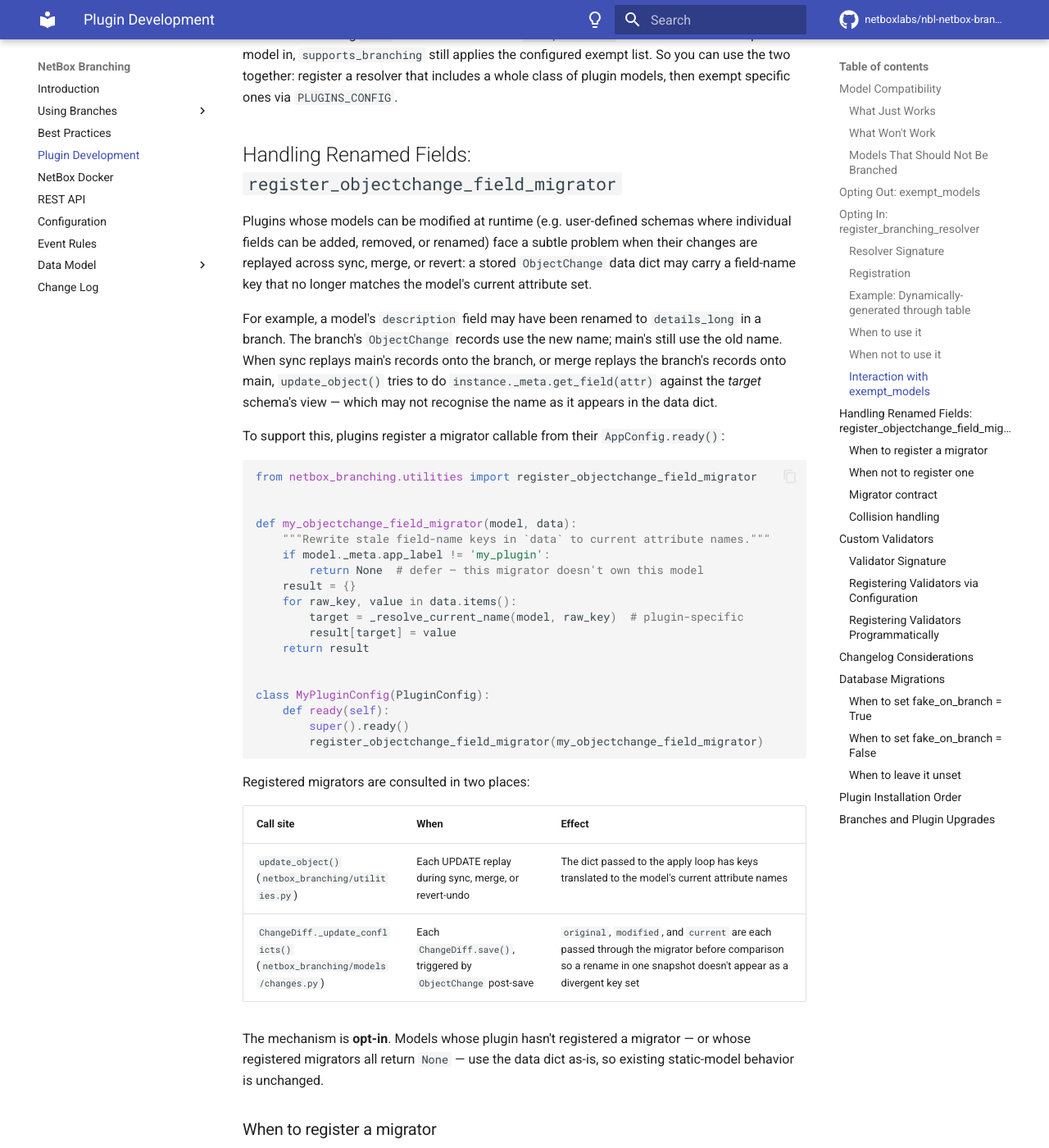
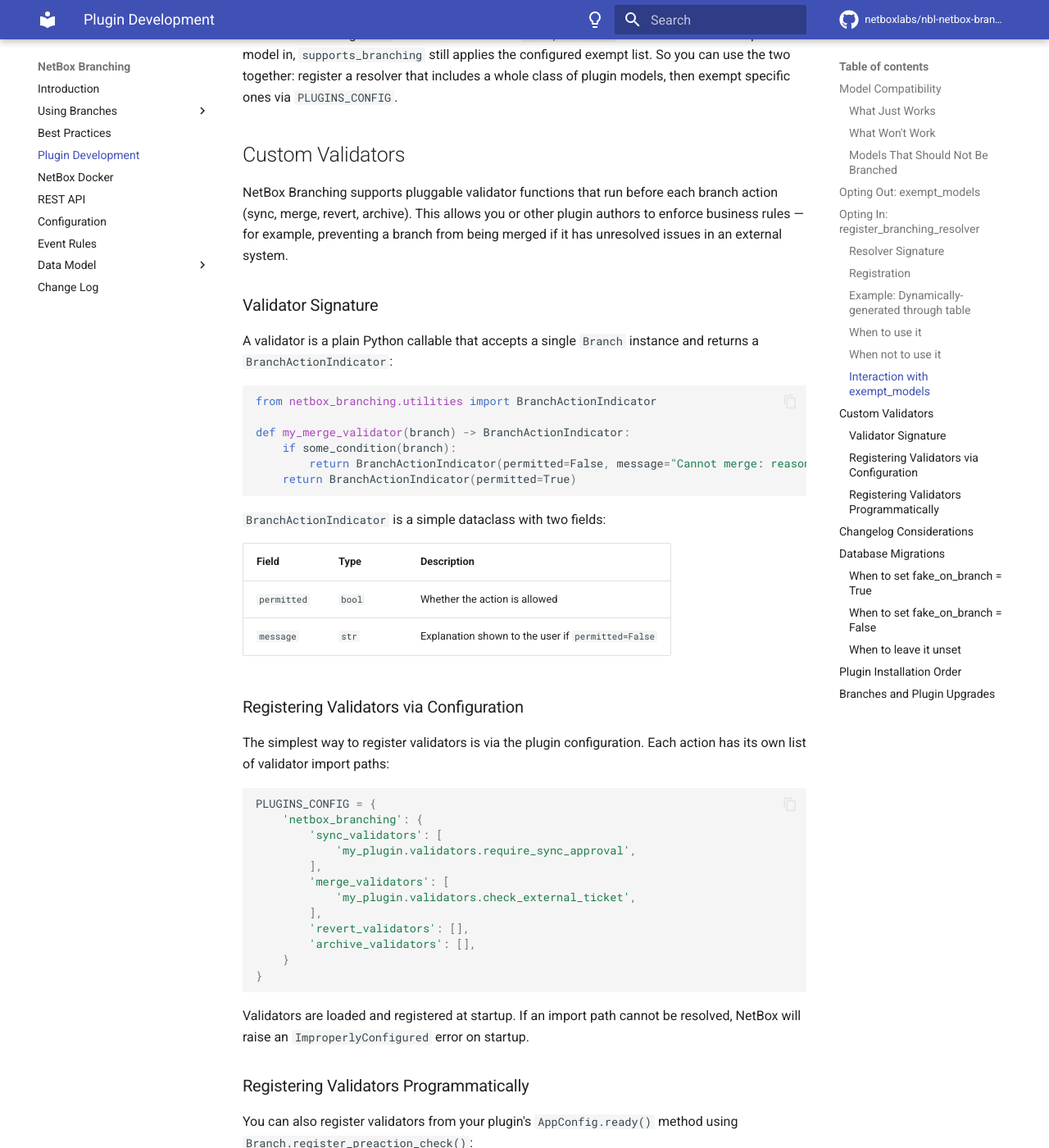
Before and after one commit to netboxlabs/netbox-branching, an MkDocs documentation site: the page built from docs/plugin-development.md, in a window 1280 px wide and 1400 px high, scrolled down 4992 px. Shown: the whole window at 82% size. Built offline with MkDocs 1.6.1 and Material for MkDocs 9.7.7, drawn with Linux system fonts in a browser that asks for light colours; comment, search, counter and statistics services are not loaded; some of the changed text lies outside the part shown.

Commit message:
remove documentation

````diff
--- a/docs/plugin-development.md
+++ b/docs/plugin-development.md
@@ -155,70 +155,6 @@
 
 A resolver returning `True` does **not** override the `exempt_models` filter. After a resolver opts a model in, `supports_branching` still applies the configured exempt list. So you can use the two together: register a resolver that includes a whole class of plugin models, then exempt specific ones via `PLUGINS_CONFIG`.
 
-## Handling Renamed Fields: `register_objectchange_field_migrator`
-
-Plugins whose models can be modified at runtime (e.g. user-defined schemas where individual fields can be added, removed, or renamed) face a subtle problem when their changes are replayed across sync, merge, or revert: a stored `ObjectChange` data dict may carry a field-name key that no longer matches the model's current attribute set.
-
-For example, a model's `description` field may have been renamed to `details_long` in a branch.  The branch's `ObjectChange` records use the new name; main's still use the old name.  When sync replays main's records onto the branch, or merge replays the branch's records onto main, `update_object()` tries to do `instance._meta.get_field(attr)` against the *target* schema's view — which may not recognise the name as it appears in the data dict.
-
-To support this, plugins register a migrator callable from their `AppConfig.ready()`:
-
-```python
-from netbox_branching.utilities import register_objectchange_field_migrator
-
-
-def my_objectchange_field_migrator(model, data):
-    """Rewrite stale field-name keys in `data` to current attribute names."""
-    if model._meta.app_label != 'my_plugin':
-        return None  # defer — this migrator doesn't own this model
-    result = {}
-    for raw_key, value in data.items():
-        target = _resolve_current_name(model, raw_key)  # plugin-specific
-        result[target] = value
-    return result
-
-
-class MyPluginConfig(PluginConfig):
-    def ready(self):
-        super().ready()
-        register_objectchange_field_migrator(my_objectchange_field_migrator)
-```
-
-Registered migrators are consulted in two places:
-
-| Call site | When | Effect |
-|---|---|---|
-| `update_object()` (`netbox_branching/utilities.py`) | Each UPDATE replay during sync, merge, or revert-undo | The dict passed to the apply loop has keys translated to the model's current attribute names |
-| `ChangeDiff._update_conflicts()` (`netbox_branching/models/changes.py`) | Each `ChangeDiff.save()`, triggered by `ObjectChange` post-save | `original`, `modified`, and `current` are each passed through the migrator before comparison so a rename in one snapshot doesn't appear as a divergent key set |
-
-The mechanism is **opt-in**.  Models whose plugin hasn't registered a migrator — or whose registered migrators all return `None` — use the data dict as-is, so existing static-model behavior is unchanged.
-
-### When to register a migrator
-
-- Your plugin's models have attributes that can be renamed at runtime (e.g. user-controlled schema).
-- You're seeing `KeyError` in `ChangeDiff._update_conflicts()` because key sets across `original`/`modified`/`current` diverge for your model.
-- `update_object()` is silently dropping writes because `instance._meta.get_field(attr)` raises `FieldDoesNotExist` for stale keys in the data dict.
-
-### When *not* to register one
-
-- Static models — attributes don't change between record-time and apply-time.  The hook is unnecessary overhead.
-- Models where every replay path goes through `deserialize_object()` (CREATE actions, DELETE-undo).  Those already have their own model-level hook.
-
-### Migrator contract
-
-| Aspect | Contract |
-|---|---|
-| Signature | `migrator(model, data) -> dict \| None` |
-| Returns `dict` | Replaces ``data`` for subsequent processing.  First non-``None`` return wins. |
-| Returns `None` | Defer to the next registered migrator — this one doesn't own this model. |
-| Errors | Logged with `logger.exception(...)` and treated as ``None``; subsequent migrators still run.  Buggy migrators should be discoverable in logs without crashing replays. |
-| Idempotency | Should be idempotent: calling twice produces the same result as calling once. |
-| Empty input | Branching short-circuits empty ``data`` (``None`` / ``{}``) before consulting any migrator. |
-
-### Collision handling
-
-If two raw keys resolve to the same target attribute (e.g. squash-merged data carries both the old name and the new name), the migrator decides which value wins.  A common convention is "prefer the non-None value", which handles the squash-merge case where `deep_compare_dict` may emit a sentinel `None` under the new name.  Branching does not impose a rule — that's a plugin-level concern.
-
 ## Custom Validators
 
 NetBox Branching supports pluggable validator functions that run before each branch action (sync, merge, revert, archive). This allows you or other plugin authors to enforce business rules — for example, preventing a branch from being merged if it has unresolved issues in an external system.
````
Also changed, not shown: 2 other files.
